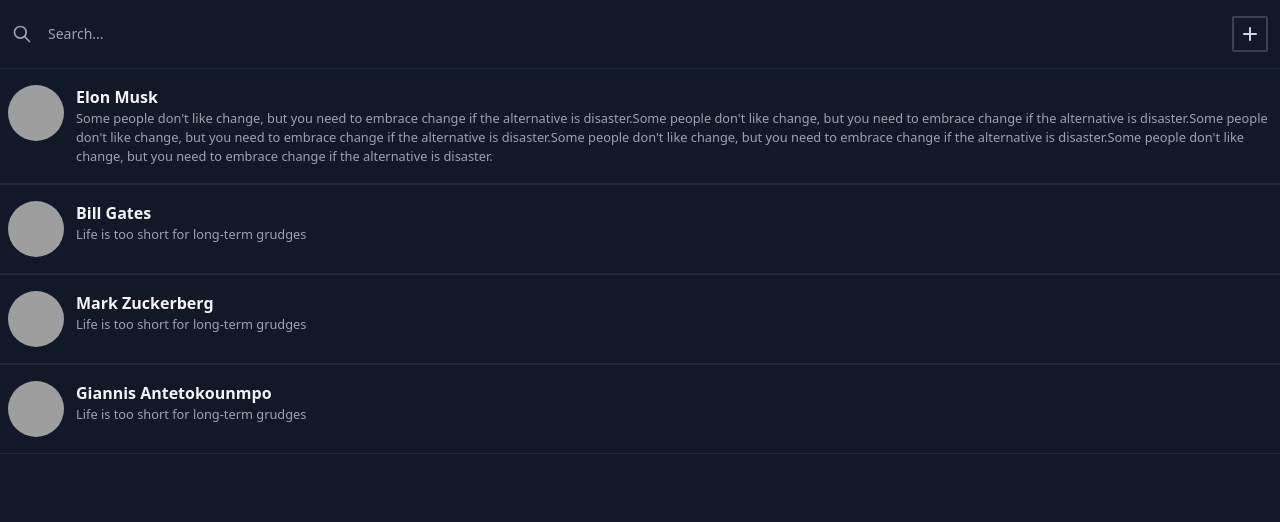
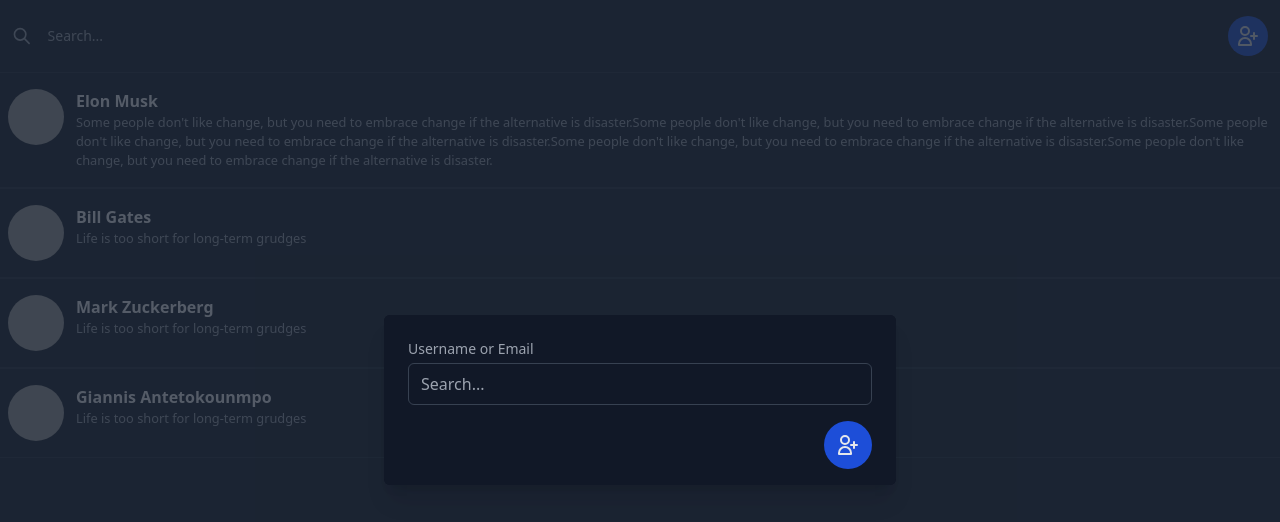
Before and after one commit to jevtovicc/react-chat-app, a React (Create React App) app in the folder client/: page / in a window 1280 px wide. Both pictures are taken after a click on the button 1250 px from the left and 34 px from the top of the page. Shown: the top 522 px of the page. Built offline with nearby package versions, Linux system fonts and the light colour scheme; grey boxes are pictures that could not be loaded.

Commit message:
Add generic UI modal with form for adding new user

```diff
--- a/client/src/Home.tsx
+++ b/client/src/Home.tsx
@@ -1,11 +1,17 @@
+import { useState } from "react"
+import AddUserForm from "./components/AddUserForm";
 import MessageThreads from "./components/MessageThreads"
 import Navbar from "./components/Navbar"
+import Modal from "./ui/Modal"
 
 function Home() {
+    const [addUserModalOpen, setAddUserModalOpen] = useState(false);
+
     return (
         <main className="bg-gray-900 h-screen">
-            <Navbar />
+            <Navbar onClick={() => setAddUserModalOpen(true)} />
             <MessageThreads />
+            {addUserModalOpen && <Modal onClose={() => setAddUserModalOpen(false)}><AddUserForm /></Modal>}
         </main>
     )
 }
--- /dev/null
+++ b/client/src/components/AddUserForm.tsx
@@ -0,0 +1,17 @@
+function AddUserForm() {
+    return (
+        <div className="bg-gray-900 px-4 pt-5 pb-4 sm:p-6 sm:pb-4">
+            <form className="">
+                <div className="flex flex-col w-full">
+                    <label className="text-gray-400 text-sm mb-1">Username or Email</label>
+                    <input type="text" className="px-3 py-2 rounded-md bg-transparent text-gray-300 border border-gray-700" placeholder="Search..." />
+                </div>
+                <div className="text-right">
+                    <button className="bg-blue-700 text-gray-200 p-3 rounded-full mt-4"><svg className="w-6 h-6" fill="none" stroke="currentColor" viewBox="0 0 24 24" xmlns="http://www.w3.org/2000/svg"><path strokeLinecap="round" strokeLinejoin="round" strokeWidth={2} d="M18 9v3m0 0v3m0-3h3m-3 0h-3m-2-5a4 4 0 11-8 0 4 4 0 018 0zM3 20a6 6 0 0112 0v1H3v-1z" /></svg></button>
+                </div>
+            </form>
+        </div>
+    )
+}
+
+export default AddUserForm;
--- a/client/src/components/Navbar.tsx
+++ b/client/src/components/Navbar.tsx
@@ -1,15 +1,21 @@
-function Navbar() {
+interface Props {
+    onClick: () => void
+}
+
+function Navbar({ onClick }: Props) {
     return (
         <header className="bg-gray-900 text-gray-100 py-4 px-3">
             <div className="flex items-center justify-between">
-                <div className="flex items-center">
+                <div className="flex items-center w-full">
                     <svg className="w-5 h-5 text-gray-400 mr-2" fill="none" stroke="currentColor" viewBox="0 0 24 24" xmlns="http://www.w3.org/2000/svg"><path strokeLinecap="round" strokeLinejoin="round" strokeWidth={2} d="M21 21l-6-6m2-5a7 7 0 11-14 0 7 7 0 0114 0z" /></svg>
                     <input
                         type='text'
                         placeholder="Search..."
-                        className="bg-transparent border-gray-800 p-2 rounded-sm text-sm outline-none" />
+                        className="bg-transparent border-gray-800 p-2 rounded-sm text-sm outline-none w-full" />
                 </div>
-                <button className="border-2 border-gray-700 rounded-sm p-1 text-gray-300"><svg className="w-6 h-6" fill="none" stroke="currentColor" viewBox="0 0 24 24" xmlns="http://www.w3.org/2000/svg"><path strokeLinecap="round" strokeLinejoin="round" strokeWidth={2} d="M12 6v6m0 0v6m0-6h6m-6 0H6" /></svg></button>
+                <div className="text-right">
+                    <button onClick={onClick} className="bg-blue-700 text-gray-200 p-2 rounded-full"><svg className="w-6 h-6" fill="none" stroke="currentColor" viewBox="0 0 24 24" xmlns="http://www.w3.org/2000/svg"><path strokeLinecap="round" strokeLinejoin="round" strokeWidth={2} d="M18 9v3m0 0v3m0-3h3m-3 0h-3m-2-5a4 4 0 11-8 0 4 4 0 018 0zM3 20a6 6 0 0112 0v1H3v-1z" /></svg></button>
+                </div>
             </div>
         </header>
     )
--- /dev/null
+++ b/client/src/pages/.#MessageThread.tsx
@@ -0,0 +1 @@
+filipjevtovic@Filips-MacBook-Pro.local.45153
--- a/client/src/pages/MessageThread.tsx
+++ b/client/src/pages/MessageThread.tsx
@@ -40,7 +40,7 @@
                             className="rounded-full h-14 w-14" />
                         <strong>Elon Musk</strong>
                     </div>
-                    <button className='p-3 border-2 border-gray-800 rounded-full'><svg className="w-6 h-6" fill="none" stroke="currentColor" viewBox="0 0 24 24" xmlns="http://www.w3.org/2000/svg"><path strokeLinecap="round" strokeLinejoin="round" strokeWidth={2} d="M15 10l4.553-2.276A1 1 0 0121 8.618v6.764a1 1 0 01-1.447.894L15 14M5 18h8a2 2 0 002-2V8a2 2 0 00-2-2H5a2 2 0 00-2 2v8a2 2 0 002 2z" /></svg></button>
+                    <button className='p-3 border-2 border-gray-800 rounded-full hover:border-green-700 hover:text-green-700 transition-colors'><svg className="w-6 h-6" fill="none" stroke="currentColor" viewBox="0 0 24 24" xmlns="http://www.w3.org/2000/svg"><path strokeLinecap="round" strokeLinejoin="round" strokeWidth={2} d="M15 10l4.553-2.276A1 1 0 0121 8.618v6.764a1 1 0 01-1.447.894L15 14M5 18h8a2 2 0 002-2V8a2 2 0 00-2-2H5a2 2 0 00-2 2v8a2 2 0 002 2z" /></svg></button>
                 </header>
                 <ul>
                     {messageThread?.messages.map(msg => (<ChatMessage key={msg.id} message={msg} />))}
--- /dev/null
+++ b/client/src/ui/Modal.tsx
@@ -0,0 +1,23 @@
+import { ReactNode } from "react";
+
+interface Props {
+    onClose: () => void,
+    children: ReactNode
+}
+
+function Modal({ onClose, children }: Props) {
+
+    return (
+        <div className="fixed z-10 inset-0 overflow-y-auto" aria-labelledby="modal-title" role="dialog" aria-modal="true">
+            <div className="flex items-center justify-center min-h-screen pt-4 px-4 pb-20 text-center sm:block sm:p-0">
+                <div className="fixed inset-0 bg-gray-800 bg-opacity-75 transition-opacity cursor-pointer" aria-hidden="true" onClick={onClose}></div>
+                <span className="hidden sm:inline-block sm:align-middle sm:h-screen" aria-hidden="true">&#8203;</span>
+
+                <div className="inline-block align-bottom bg-gray-900 rounded-md text-left w-full overflow-hidden shadow-xl transform transition-all sm:my-8 sm:align-middle sm:max-w-lg">
+                    {children}
+                </div>
+            </div>
+        </div >)
+}
+
+export default Modal;
```
